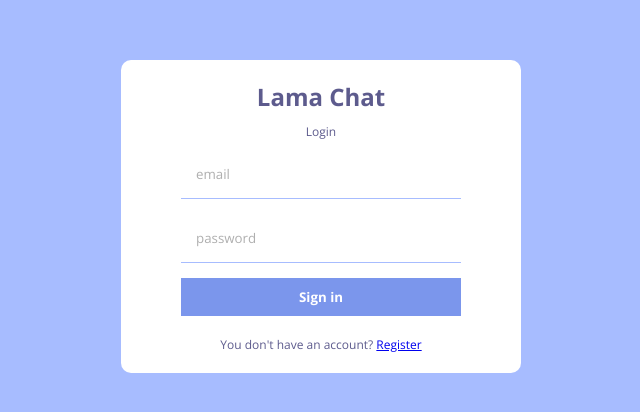
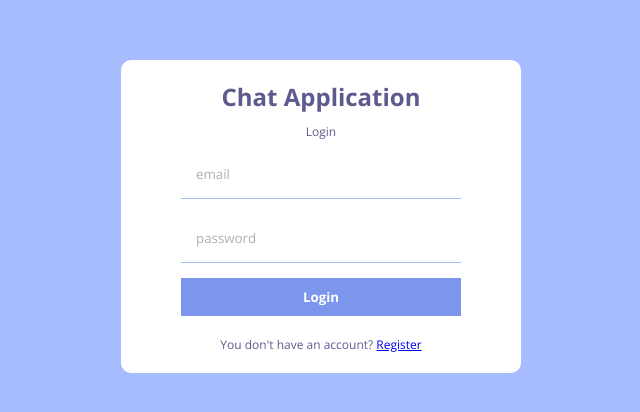
Before and after one commit to Azarudhintom/ChatApplication, a React (Create React App) app: page /login in a window 1280 px wide. Shown: the part 184-596 px from the top of the page, without its empty margins (319-959 px from the left). Built offline with nearby package versions, Linux system fonts and the light colour scheme; no server answers.

Commit message:
data bas ewill be Changed

```diff
--- a/src/components/Navbar.jsx
+++ b/src/components/Navbar.jsx
@@ -8,7 +8,7 @@ const Navbar = () => {
 
   return (
     <div className='navbar'>
-      <span className="logo">Lama Chat</span>
+      <span className="logo">Cha Applicationt</span>
       <div className="user">
         <img src={currentUser.photoURL} alt="" />
         <span>{currentUser.displayName}</span>
--- a/src/firebase.js
+++ b/src/firebase.js
@@ -1,20 +1,31 @@
+// import { initializeApp } from "firebase/app";
+//
+// const firebaseConfig = {
+//   apiKey: "AIzaSyApQ5P1lZIf-UqAymbaJAGNM8EWnxh3CAM",
+//   authDomain: "chat-application-c5788.firebaseapp.com",
+//   projectId: "chat-application-c5788",
+//   storageBucket: "chat-application-c5788.appspot.com",
+//   messagingSenderId: "994221682360",
+//   appId: "1:994221682360:web:642b558d2e27c5d5b48e4d"
+// };
+
+// export const app = initializeApp(firebaseConfig);
+
+
 import { initializeApp } from "firebase/app";
 import { getAuth } from "firebase/auth";
 import { getStorage } from "firebase/storage";
 import { getFirestore } from "firebase/firestore";
-// TODO: Add SDKs for Firebase products that you want to use
-// https://firebase.google.com/docs/web/setup#available-libraries
-
-// Your web app's Firebase configuration
 const firebaseConfig = {
-  apiKey: "AIzaSyApQ5P1lZIf-UqAymbaJAGNM8EWnxh3CAM",
-  authDomain: "chat-application-c5788.firebaseapp.com",
-  projectId: "chat-application-c5788",
-  storageBucket: "chat-application-c5788.appspot.com",
-  messagingSenderId: "994221682360",
-  appId: "1:994221682360:web:642b558d2e27c5d5b48e4d"
+  apiKey: "AIzaSyCHuxhuTBpvOgvBQ7Mf0Fag7sab9ipx_FY",
+  authDomain: "chatappliaction-f64d3.firebaseapp.com",
+  projectId: "chatappliaction-f64d3",
+  storageBucket: "chatappliaction-f64d3.appspot.com",
+  messagingSenderId: "298516451814",
+  appId: "1:298516451814:web:81d22a4c8984910214c627"
 };
 
+// Initialize Firebase
 export const app = initializeApp(firebaseConfig);
 export const auth = getAuth();
 export const storage = getStorage();
--- a/src/pages/Login.jsx
+++ b/src/pages/Login.jsx
@@ -22,12 +22,12 @@ const Login = () => {
   return (
     <div className="formContainer">
       <div className="formWrapper">
-        <span className="logo">Lama Chat</span>
+        <span className="logo">Chat Application</span>
         <span className="title">Login</span>
         <form onSubmit={handleSubmit}>
           <input type="email" placeholder="email" />
           <input type="password" placeholder="password" />
-          <button>Sign in</button>
+          <button>Login</button>
           {err && <span>Something went wrong</span>}
         </form>
         <p>You don't have an account? <Link to="/register">Register</Link></p>
--- a/src/pages/Register.jsx
+++ b/src/pages/Register.jsx
@@ -62,7 +62,7 @@ const Register = () => {
   return (
     <div className="formContainer">
       <div className="formWrapper">
-        <span className="logo">Lama Chat</span>
+        <span className="logo">Chat Application</span>
         <span className="title">Register</span>
         <form onSubmit={handleSubmit}>
           <input required type="text" placeholder="display name" />
```
